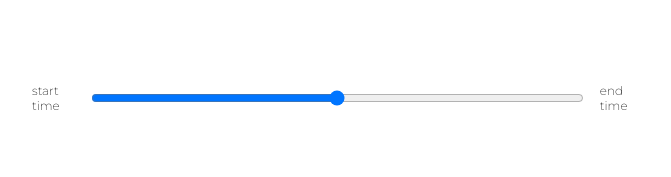
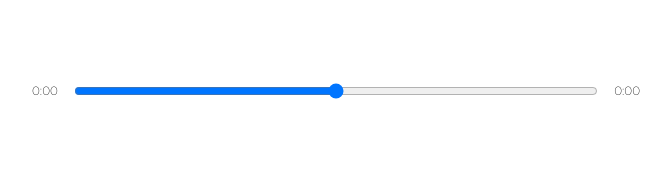
Before and after one commit to RicardVillalba/reproductor, a React (Create React App) app: page / in a window 1280 px wide. Shown: the part 413-590 px from the top of the page, without its empty margins (304-975 px from the left). Built offline with nearby package versions, Linux system fonts and the light colour scheme.

Commit message:
current time and duration implemented

```diff
--- a/src/components/Player.js
+++ b/src/components/Player.js
@@ -1,4 +1,4 @@
-import React, { useRef } from "react";
+import React, { useRef, useState } from "react";
 
 import { FontAwesomeIcon } from "@fortawesome/react-fontawesome";
 import {
@@ -18,12 +18,25 @@
       setIsPlaying(!isPlaying);
     }
   };
+  const timeUpdateHandler = (e) => {
+    const current = e.target.currentTime;
+    const duration = e.target.duration;
+    setSongInfo({ ...songInfo, currentTime: current, duration: duration });
+  };
+  const getTime = (time) => {
+    return (
+      Math.floor(time/60)+":"+ ("0"+Math.floor(time%60)).slice(-2)
+    )};
+  const [songInfo, setSongInfo] = useState({
+    currentTime: null,
+    duration: null,
+  });
   return (
     <div className="player">
       <div className="timeController">
-        <p>start time</p>
+        <p>{getTime(songInfo.currentTime)}</p>
         <input type="range" />
-        <p>end time</p>
+        <p>{getTime(songInfo.duration)}</p>
       </div>
       <div className="playController">
         <FontAwesomeIcon className="skipBack" size="2x" icon={faAngleLeft} />
@@ -39,7 +52,12 @@
           icon={faAngleRight}
         />
       </div>
-      <audio ref={audioRef} src={currentSong.audio}></audio>
+      <audio
+        ref={audioRef}
+        onTimeUpdate={timeUpdateHandler}
+        onLoadedMetadata={timeUpdateHandler}
+        src={currentSong.audio}
+      ></audio>
     </div>
   );
 };
```
Also changed, not shown: 1 other file (tests, documents, lock files or other folders).
